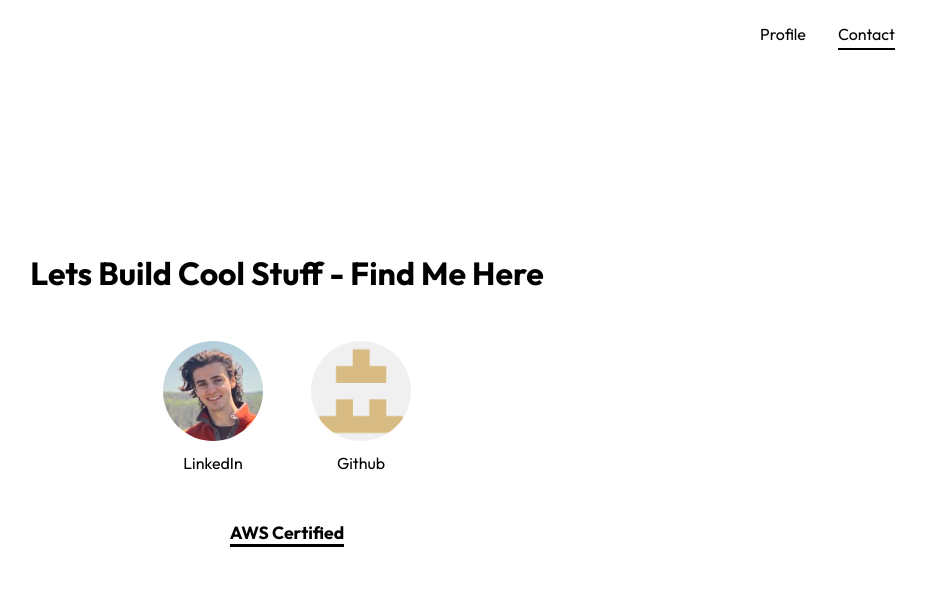
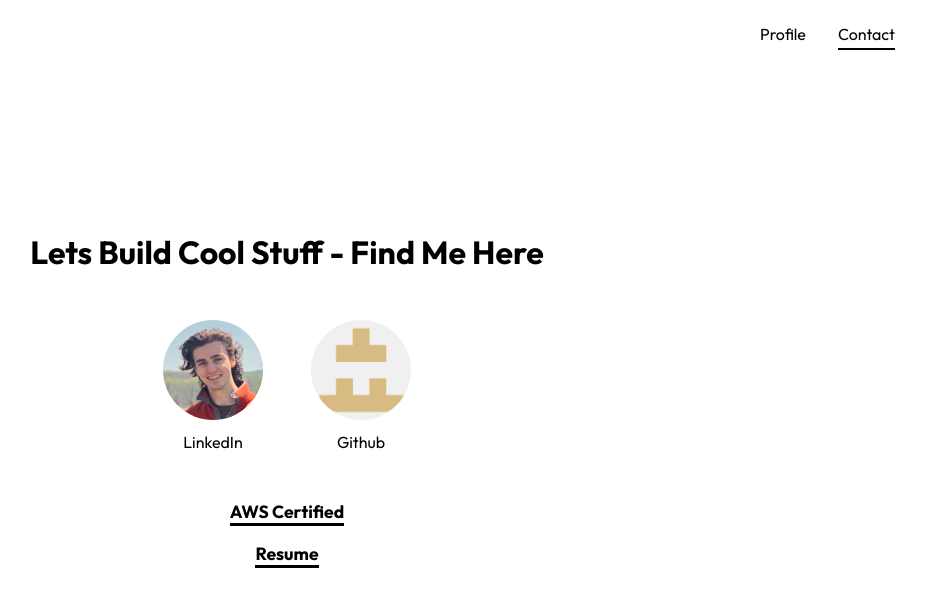
Before and after one commit to AlexManzi/dev, a Next.js app: page /contact in a window 1280 px wide. Shown: the top 606 px of the page, without its empty margins (353-1279 px from the left). Built offline with nearby package versions, Linux system fonts and the light colour scheme.

Commit message:
Add pdf to app

```diff
--- a/app/ui/contact/contact.js
+++ b/app/ui/contact/contact.js
@@ -76,6 +76,56 @@ const AvatarIcon = styled(Image)`
 `;
 
 const SocialLink = styled(Link)`
+    display: flex;
+
+`;
+
+const DownloadLink = styled.p`
+    font-size: 1.1rem;
+    display: flex;
+    margin-top: -2rem;
+    justify-content: start;
+    align-items: center;
+    width: max-content;
+    padding-bottom: .2rem;
+    position: relative;
+    color: black;
+    font-weight: 700;
+    cursor: pointer;
+    z-index: 20;
+    -webkit-transition: ease-out 0.3s;
+    -moz-transition: ease-out 0.3s;
+    transition: all 0.3s ease;
+    ${props => props.$show && css` animation: ${fadeIn} .5s ease-in-out; `};
+
+    &:hover {
+        color: rgb(26,135,251);
+    }
+
+    &::before {
+        content: '';
+        position: absolute;
+        bottom: 0;
+        left: 0;
+        height: 3px;
+        width: 100%;
+        background-color: black;
+    }
+
+    &::after {
+        content: '';
+        position: absolute;
+        bottom: 0;
+        left: 0;
+        height: 3px;
+        width: 0;
+        background-color: rgb(26,135,251);
+        transition: width 0.3s ease-out;
+    }
+
+    &:hover::after {
+        width: 100%;
+    }
 `;
 
 export default function Contact() {
@@ -89,7 +139,16 @@ export default function Contact() {
                 </SocialContainer>
             </SocialLink>
         )
-    })
+    });
+
+        const handleDownload = () => {
+          const link = document.createElement('a');
+          link.href = 'AlexManziResume.pdf';
+          link.download = 'Alex Manzi Resume.pdf';
+          document.body.appendChild(link);
+          link.click();
+          document.body.removeChild(link);
+        };
 
     return (
         <ContentWrapper className={outfit.className}>
@@ -100,6 +159,7 @@ export default function Contact() {
                         {renderSocials}
                     </SocialWrapper>
                     <ProjectLink passHref={true} $show={true} href="https://www.credly.com/badges/0b037bc8-dc64-420c-b80c-8311d256ee7c/public_url">AWS Certified</ProjectLink>
+                    <DownloadLink onClick={handleDownload}>Resume</DownloadLink>
                 </ContentArea>
             </ContactPageContent>
         </ContentWrapper>
```
Also changed, not shown: 1 other file (tests, documents, lock files or other folders).
